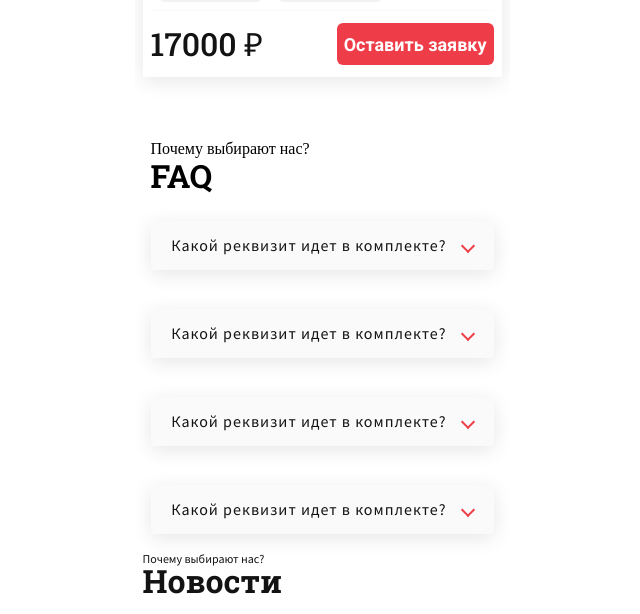
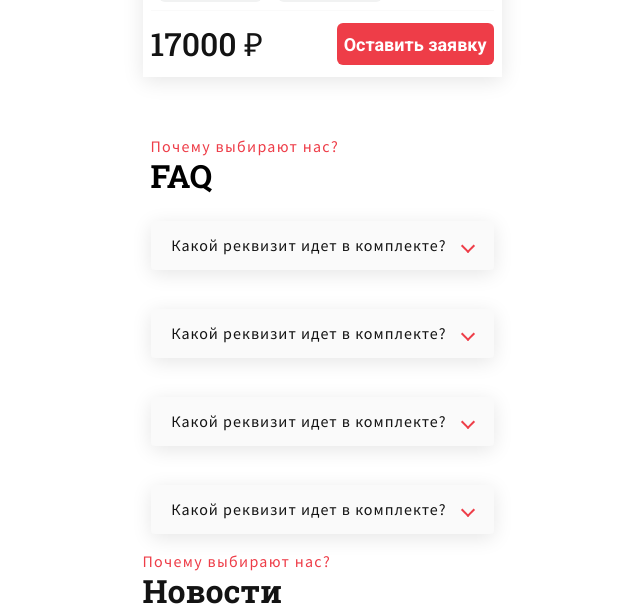
Before and after one commit to fluRinji27/next-photo-booth, a Next.js app: page / in a window 1280 px wide. Shown: the part 2400-3014 px from the top of the page, without its empty margins (318-958 px from the left). Built offline with nearby package versions, Linux system fonts and the light colour scheme.

Commit message:
added preTitle style

```diff
--- a/styles/globals.scss
+++ b/styles/globals.scss
@@ -10,7 +10,6 @@ body {
 .App {
   max-width: 375px;
   margin: 0 auto;
-  overflow: auto;
   display: flex;
   flex-direction: column;
   justify-content: center;
@@ -25,6 +24,12 @@ body {
   &__h2 {
     @include robotoSlab(32px, 700, 30px, 0);
   }
+}
+
+.preTitle {
+  margin-bottom: 5px;
+  @include sourseSans(16px, 400, 19px, 1.3px);
+  color: $red;
 }
 
 .wrapper {
```
